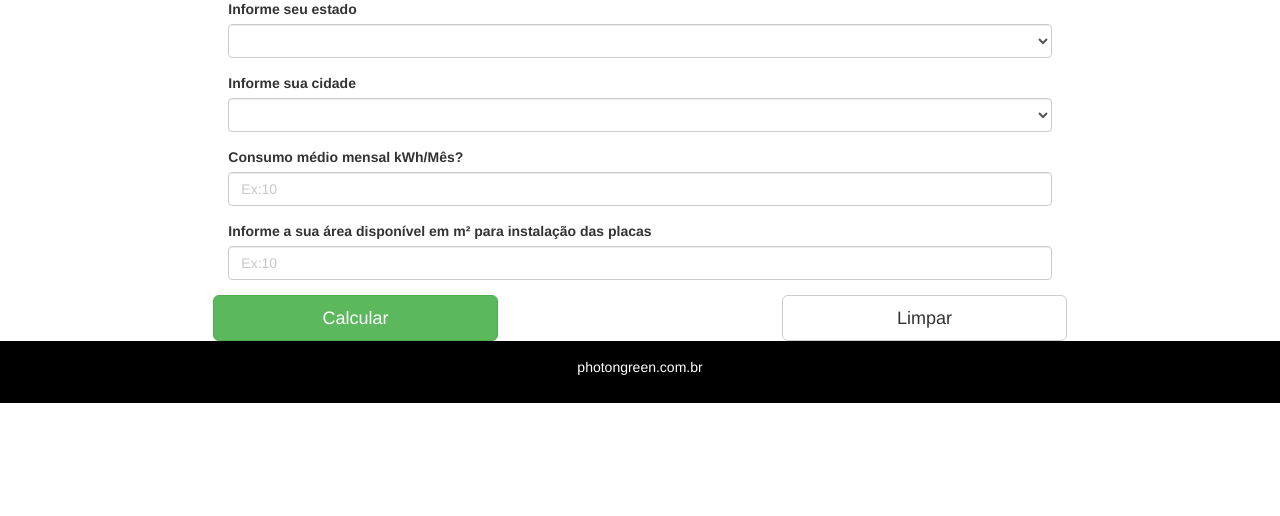
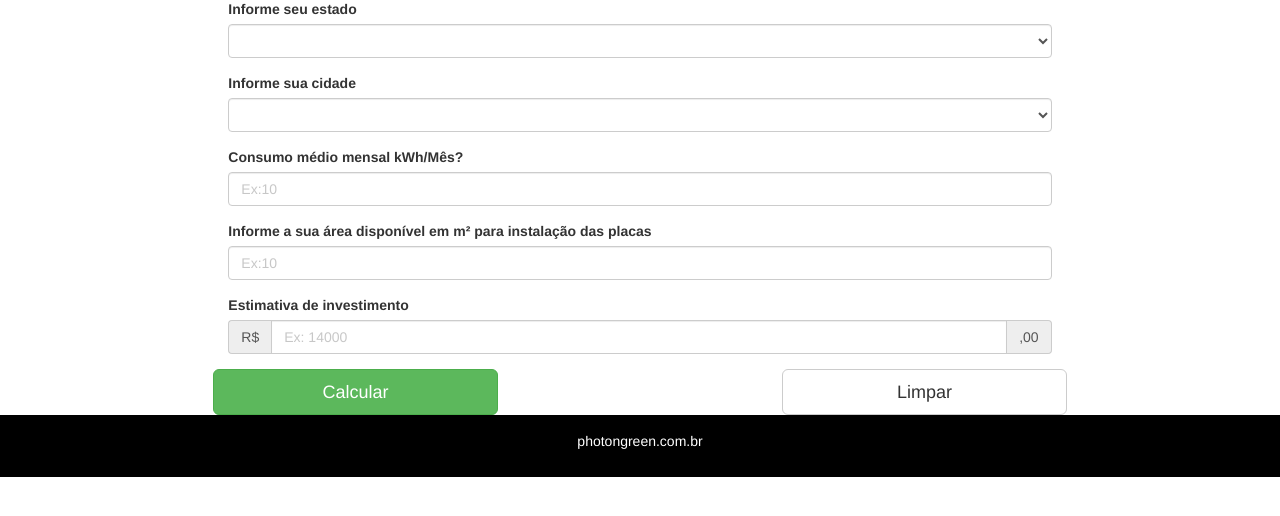
Before and after one commit to nosrednawall/Faculdade-Projeto-Integrador-6P, a PHP site: page /calcular.php in a window 1280 px wide. Shown: the part 167-683 px from the top of the page. Run offline with PHP 8.4, Linux system fonts and the light colour scheme.

Commit message:
adicioando comentários ao html de calcular

```diff
--- a/Fontes/photongreen/calcular.php
+++ b/Fontes/photongreen/calcular.php
@@ -1,23 +1,27 @@
 <!DOCTYPE html>
+<!-- inicia o app do angular aqui -->
 <html ng-app="myApp">
 <head>
 	<title>Calculo</title>
 	<meta charset="utf-8" />
     <meta http-equiv="X-UA-Compatible" content="IE=edge">
 	<meta name="viewport" content="width=device-width, initial-scale=1">
+	<!-- invoca os arquivos css -->
     <?php include("template/css.php"); ?>
 </head>
-
+<!-- inicia o controlar dessa página -->
 <body ng-controller="myCtrl">
-
+	<!-- invoca o menu da página -->
 	<?php include("template/menu.php"); ?>
-
+	<!-- aplica o conceito de linhas e colunas do bootstrap, aqui é inciado uma linha(row), e dentro dessa linha estará 3 colunas, a primeira e a tereira serão colunas em branco, já na segunda estará todo o conteúdo do site; a classe container-fluid é responsável por "esticar" os componentes de forma que preencham toda a coluna -->
 	<section class="row container-fluid" >
+		<!-- atribuido o tamanho 2 para essa coluna, ela sempre será o tamanho 2 que é referente ao tamanho da tela -->
 		<div class="col-2 col-sm-2"></div>
+		<!-- atribuido o tamanho 8 para essa coluna, ela sempre será o tamanho 8 que é referente ao tamanho da tela -->
 		<article class="col-8 col-sm-8" >
 
 			<h2>SIMULADOR SOLAR - CALCULADORA SOLAR FOTOVOLTAICA</h2>
-			<!-- Vai verificar se utilizar a geolocalização ou pelos bairros -->
+			<!-- os atributos que estiverem dentro de ng-model são os nomes das variáveis dentro angular -->
 			<form>
 				<div class="form-group">
 					<label for="estado-escolhido" class="descricao">Informe seu estado</label>
@@ -38,6 +42,16 @@
 					<label for="area-disponivel" class="descricao">Informe a sua área disponível em m² para instalação das placas</label>
 					<input id="area-disponivel" class="form-control" ng-model="areaDisponivel" pattern="[0-9]+" placeholder="Ex:10">
 				</div>
+
+				<div class="form-group">
+					<label for="capital-informado" class="descricao">Estimativa de investimento</label>
+					<div class="input-group">
+						<span class="input-group-addon">R$</span>
+						<input id="capital-informado" class="form-control" ng-model="capitalInformado" pattern="[0-9]+" placeholder="Ex: 14000" >
+						<span class="input-group-addon">,00</span>
+					</div>
+				</div>
+
 				<div class="row">
 					<button ng-click="EfetuarCalculo()" class="btn btn-success btn-lg col col-sm-4 col-xs-12" data-toggle="modal" data-target="#exampleModal">Calcular</button>
 					<div class="col col-sm-4 col-xs-12"></div>
@@ -50,15 +64,13 @@
 		<div class="col-2 col-sm-2"></div>
 	</section><!--/row -->
 
+	<!-- model que é invocado para mostrar a resposta ao clicar em calcular -->
 	<div class="modal fade" id="exampleModal" tabindex="-1" role="dialog" aria-labelledby="exampleModalLabel" aria-hidden="true" ng-if="sgEstado && nmCidade && vlGastoMensalKw && areaDisponivel">
 		<div class="modal-dialog" role="document">
 			<div class="modal-content">
 				<div class="modal-header">
-				<button type="button" class="close" data-dismiss="modal" aria-label="Close">
-					<span aria-hidden="true">&times;</span>
-					</button>
+					<button type="button" class="close" data-dismiss="modal" aria-label="Close"><span aria-hidden="true">&times;</span></button>
 					<h2 class="modal-title" id="exampleModalLabel">Resultado</h2>
-
 				</div>
 				<div class="modal-body">
 					<div class="resultado">
@@ -84,11 +96,7 @@
 			</div>
 		</div>
 	</div>
-
-	<!-- Scripts -->
-
-
+	<!-- Scripts invocados -->
 	<?php include("template/rodape.php"); ?>
-
 </body>
 </html>
```
